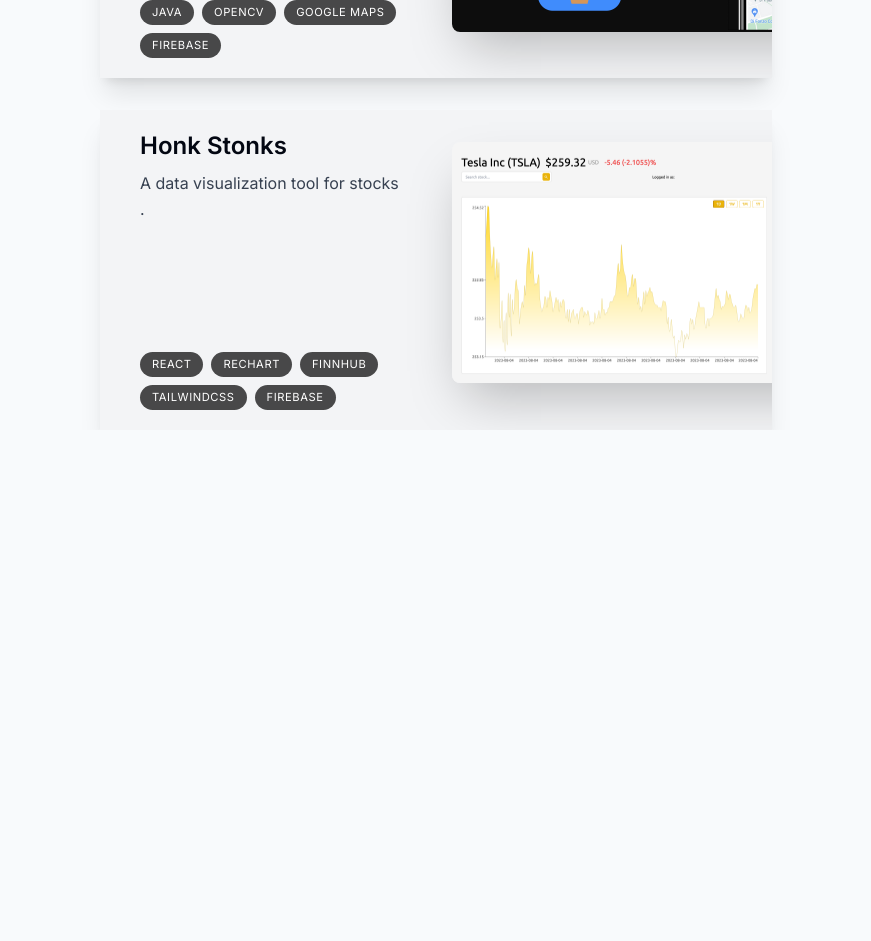
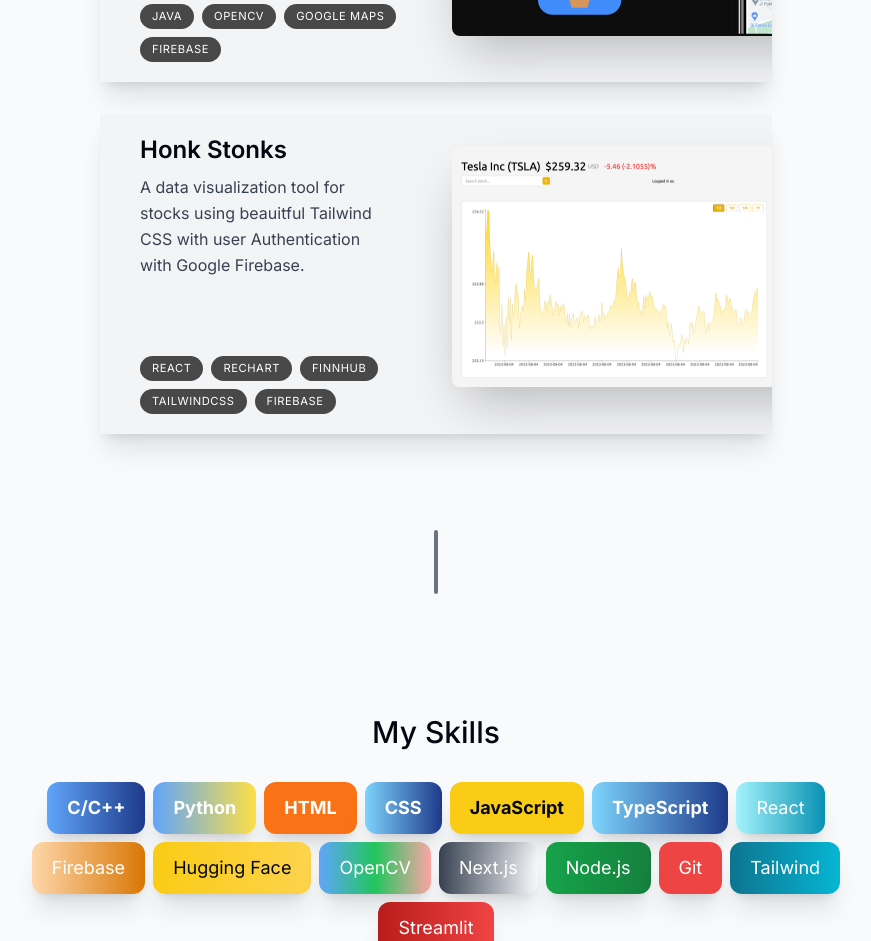
Before and after one commit to ktan46/me-portfolio, a Next.js app: page / in a window 1280 px wide. Shown: the part 1700-2641 px from the top of the page, without its empty margins (204-1075 px from the left). Before the commit the page ends 2130 px from the top, so only its background shows below. Built offline with nearby package versions, Linux system fonts and the light colour scheme.

Commit message:
added skills animations and info

```diff
--- a/app/layout.tsx
+++ b/app/layout.tsx
@@ -16,7 +16,7 @@
   children: React.ReactNode
 }) {
   return (
-    <html lang="en">
+    <html lang="en" className="!scroll-smooth">
       <body className={`${inter.className}
       bg-slate-50 text-gray-950 relative pt-28 sm:pt-36 m-0 display:inline-block overflow-x-hidden`}>
         <div className="bg-[#e08282] top-[-6rem] right-[11rem] -z-10 absolute
--- a/app/page.tsx
+++ b/app/page.tsx
@@ -1,13 +1,16 @@
 import Intro from "@/components/Intro";
-import Project from "@/components/Project";
+import Projects from "@/components/Project";
 import SectionDivider from "@/components/SectionDivider";
+import Skills from "@/components/Skills";
 
 export default function Home() {
   return (
     <main className="flex flex-col items-center px-4">
       <Intro />
       <SectionDivider />
-      <Project />
+      <Projects />
+      <SectionDivider />
+      <Skills />
     </main>
   )
 }
--- /dev/null
+++ b/components/Experience.tsx
@@ -0,0 +1,7 @@
+import React from 'react'
+
+export default function Experience() {
+  return (
+    <div>Experience</div>
+  )
+}
--- a/components/Intro.tsx
+++ b/components/Intro.tsx
@@ -9,7 +9,7 @@
 
 export default function Intro() {
   return (
-    <section className="mb-28 max-w-[50rem] text-center sm:mb-0">
+    <section id="home" className="scroll-mt-[100rem] mb-28 max-w-[50rem] text-center sm:mb-0">
       <div className="flex items-center justify-center">
         <div className="relative">
           <motion.div
@@ -68,7 +68,7 @@
             machine learning
           </span>{" "} on the side.
         </motion.h1>
-        <motion.div className="flex flex-col sm:flex-row items-center justify-center gap-2 px-4 text-lg font-medium"
+        <motion.div className="flex flex-wrap items-center justify-center gap-2 px-4 text-lg font-medium"
           initial={{ opacity: 0, y: 100 }}
           animate={{ opacity: 1, y:0 }}
           transition={{
@@ -85,14 +85,14 @@
           </a>
 
           <a className="bg-white p-4 text-gray-600 text-[1.35rem] shadow-md flex items-center gap-2 rounded-full
-                         hover:text-gray-950 hover:scale-[1.15] active:scale-105 transition cursor-pointer"
-                        href="https://linkedin.com/in/kyle-tan2061" target="_blank">
+                            hover:text-gray-950 hover:scale-[1.15] active:scale-105 transition cursor-pointer"
+                            href="https://linkedin.com/in/kyle-tan2061" target="_blank">
             <BsLinkedin />
           </a>
 
           <a className="bg-white p-4 text-gray-600 text-[1.35rem] shadow-md flex items-center gap-2 rounded-full
-                         hover:text-gray-950 hover:scale-[1.15] active:scale-105 transition cursor-pointer"
-                        href="https://github.com/ktan46" target="_blank">
+                            hover:text-gray-950 hover:scale-[1.15] active:scale-105 transition cursor-pointer"
+                            href="https://github.com/ktan46" target="_blank">
             <FaGithubSquare />
           </a>
         </motion.div>
--- a/components/Project.tsx
+++ b/components/Project.tsx
@@ -1,12 +1,14 @@
-import React from 'react'
+"use client"
+import React, { useRef } from 'react'
 import SectionHeading from './section-heading'
 import { projectsData } from '@/lib/data'
 import Image from 'next/image'
+import { motion, useScroll, useTransform } from 'framer-motion'
 
 
 export default function Projects() {
   return (
-    <section>
+    <section className="mt-1 scroll-mt-28" id="projects">
       <SectionHeading>My Projects</SectionHeading>
       <div>
         {
@@ -29,10 +31,28 @@
   imageUrl,
   repo
 }: ProjectProps) {
-  return <section className="group bg-gray-100 hover:bg-gray-200 transition max-w-[42rem] shadow-xl overflow-hidden sm:pr-8 relative sm:h-[20rem] mb-3 sm:mb-8 last:mb-0">
+
+  const ref = useRef<HTMLDivElement>(null)
+  const { scrollYProgress } = useScroll({
+    target: ref,
+    offset: ["0 1", "1.25 1"],
+  })
+  const scaleProgress = useTransform(scrollYProgress, [0, 1], [0.8, 1])
+  const opacityProgress = useTransform(scrollYProgress, [0, 1], [0.6, 1])
+
+  return (<motion.div
+        ref={ref}
+        style={{
+          scale: scaleProgress,
+          opacity: opacityProgress,
+        }}
+        className="mb-3 sm:mb-8 last:mb-0 "
+        >
+      <section
+        className="group bg-gray-100 hover:bg-gray-200 transition max-w-[42rem] shadow-xl overflow-hidden sm:pr-8 relative sm:h-[20rem] mb-3 sm:mb-8 last:mb-0">
         <div className="pb-5 px-5 sm:pl-10 sm:max-w-[50%] flex flex-col h-full ">
-      <h3 className="text-2xl font-semibold mt-5">{title}</h3>
-      <p className="mt-2 leading-relaxed text-gray-700">{description}</p>
+          <a href={repo} target="_blank" className="text-2xl font-semibold mt-5">{title}</a>
+          <p className="mt-2 mr-2 leading-relaxed text-gray-700">{description}</p>
           <ul className="flex flex-wrap mt-4 gap-2 sm:mt-auto">
             {tags.map((tag, index) => (
               <li className="bg-black/[0.7] px-3 py-1 text-[0.7rem] uppercase tracking-wider text-white rounded-full"key={index}>{tag}</li>
@@ -40,8 +60,11 @@
           </ul>
         </div>
         <a href={repo} target="_blank">
+        <div>
         <Image  src={imageUrl} alt={title} quality={100}
-      className="group-hover:scale-[1.15] group-active:scale-[1.05] group-hover:-translate-x-5 group-hover:translate-y-3 group-hover:-rotate-2 transition absolute top-8 -right-40 w-[30rem] rounded-lg shadow-2xl group-even:-right-[initial]"/>
+          className="group-hover:scale-[1.15] group-active:scale-[1.05] group-hover:-translate-x-5 group-hover:translate-y-3 group-hover:-rotate-2 transition absolute top-8 -right-40 w-[30rem] rounded-lg shadow-2xl group-even:-right-[initial] hidden sm:block"/>
+        </div>
         </a>
-  </section>;
+      </section>
+  </motion.div>)
 }
--- a/components/SectionDivider.tsx
+++ b/components/SectionDivider.tsx
@@ -3,7 +3,7 @@
 import { motion } from 'framer-motion'
 export default function SectionDivider() {
   return (
-    <motion.div className="bg-gray-300 my-24 h-16 w-1 rounded-full hidden sm:block"
+    <motion.div className="bg-gray-500 my-24 h-16 w-1 rounded-full hidden sm:block"
     initial={{opacity: 0, y: 100 }}
     animate={{ opacity: 1, y: 0 }}
     transition={{ delay: 0.125 }}></motion.div>
--- /dev/null
+++ b/components/Skills.tsx
@@ -0,0 +1,95 @@
+
+"use client"
+
+import React from 'react'
+import SectionHeading from './section-heading'
+import { skillsData } from '@/lib/data'
+import { motion } from 'framer-motion'
+
+
+const fadeInAnimationVariants = {
+  initial: {
+    opacity: 0,
+    y: 100,
+  },
+  animate: (index: number) => ({
+    opacity: 1,
+    y: 0,
+    transition: {
+      delay: 0.05 * index,
+    },
+  }),
+}
+
+function getSkillStyle(skill: String) {
+  if (skill === "C/C++") {
+    return "bg-gradient-to-r from-blue-400 to-blue-900 text-white font-bold"
+  }
+  if (skill === "Python") {
+    return "bg-gradient-to-r from-blue-400 to-yellow-300 text-white font-bold "
+  }
+  if (skill === "HTML") {
+    return "bg-orange-500 text-white font-bold"
+  }
+  if (skill === "CSS") {
+    return "bg-gradient-to-r from-sky-300 to-blue-900 text-white font-bold border-style:solid border-yellow-800 "
+  }
+  if (skill === "JavaScript") {
+    return "bg-yellow-400  font-bold"
+  }
+  if (skill === "TypeScript") {
+    return "bg-gradient-to-r from-sky-300 to-blue-900 text-white font-bold "
+  }
+  if (skill === "React") {
+    return "bg-gradient-to-r from-cyan-200 to-cyan-600 text-white"
+  }
+  if (skill === "Firebase") {
+    return "bg-gradient-to-r from-orange-200 to-amber-600 text-white"
+  }
+  if (skill === "Hugging Face") {
+    return "bg-gradient-to-r from-yellow-400 to-amber-300"
+  }
+  if (skill === "OpenCV") {
+    return "bg-gradient-to-r from-blue-400 via-green-500 to-red-300 text-white "
+  }
+  if (skill === "Next.js") {
+    return "bg-gradient-to-r from-gray-700 text-white"
+  }
+  if (skill === "Node.js") {
+    return "bg-gradient-to-r from-green-600 to-green-700 text-white"
+  }
+  if (skill === "Git") {
+    return "bg-red-500 text-white"
+  }
+  if (skill === "Streamlit") {
+    return "bg-gradient-to-r from-red-700 to-red-500 text-white "
+  }
+  if (skill === "Tailwind") {
+    return "bg-gradient-to-r from-cyan-700 to-cyan-500 text-white "
+  }
+}
+
+
+export default function Skills() {
+  return (
+    <section id="skills" className="mb-28 max-w-[53rem] mt-6 scroll-mt-28 text-center sm:mb-40">
+      <SectionHeading>
+        My Skills
+      </SectionHeading>
+      <ul className="flex flex-wrap justify-center gap-2 text-lg">
+        {
+          skillsData.map((skill, index) => (
+            <motion.li
+              key={index}
+              className={`p-2 px-5 py-3 rounded-xl border-none shadow-xl ${getSkillStyle(skill)}`}
+              variants={fadeInAnimationVariants}
+              initial="initial"
+              whileInView="animate"
+              custom={index}
+              >{skill}</motion.li>
+          ))
+        }
+      </ul>
+    </section>
+  )
+}
--- a/lib/data.ts
+++ b/lib/data.ts
@@ -76,7 +76,7 @@
   {
     title: "Honk Stonks",
     description:
-      "A data visualization tool for stocks .",
+      "A data visualization tool for stocks using beauitful Tailwind CSS with user Authentication with Google Firebase.",
     tags: ["React", "ReChart", "FinnHub", "TailwindCSS", "Firebase"],
     imageUrl: wordanalyticsImg,
     repo: "https://github.com/BlackTulipLatte/stock_tracker",
@@ -84,17 +84,19 @@
 ] as const;
 
 export const skillsData = [
+  "C/C++",
+  "Python",
   "HTML",
   "CSS",
   "JavaScript",
   "TypeScript",
   "React",
+  "Firebase",
+  "Hugging Face",
+  "OpenCV",
   "Next.js",
   "Node.js",
   "Git",
-  "TailwindCSS",
-  "Prisma",
-  "Python",
-  "Django",
-  "Framer Motion",
+  "Tailwind",
+  "Streamlit",
 ] as const;
--- a/package.json
+++ b/package.json
@@ -21,6 +21,7 @@
     "react": "18.2.0",
     "react-dom": "18.2.0",
     "react-icons": "^4.10.1",
+    "react-vertical-timeline-component": "^3.6.0",
     "tailwindcss": "3.3.3",
     "typescript": "5.1.6"
   }
```
Also changed, not shown: 1 other file (tests, documents, lock files or other folders). Lines whose indentation alone changed are shown as unchanged.
